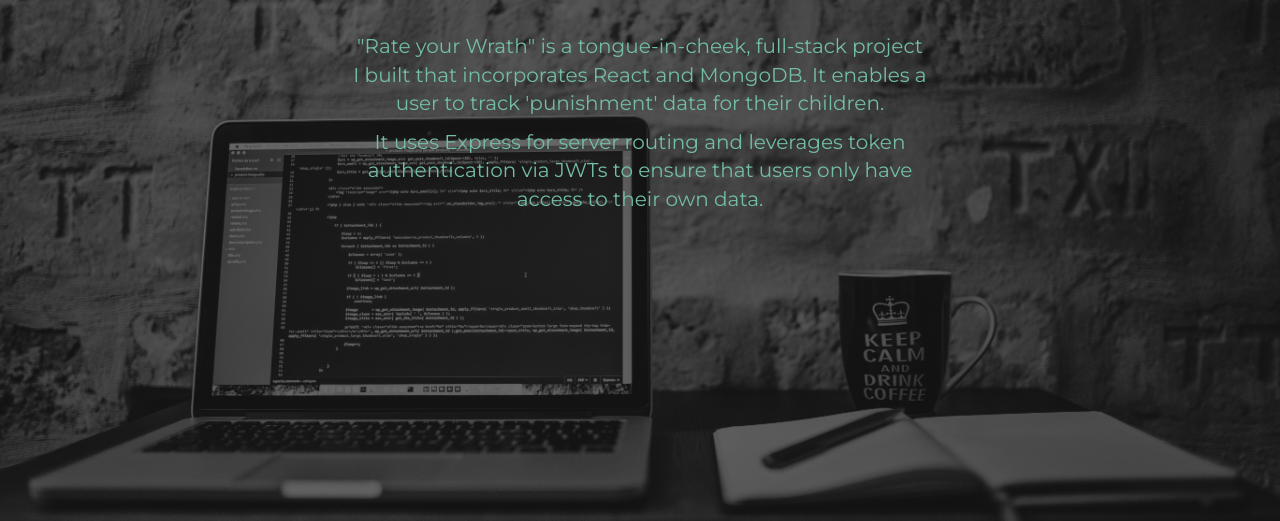
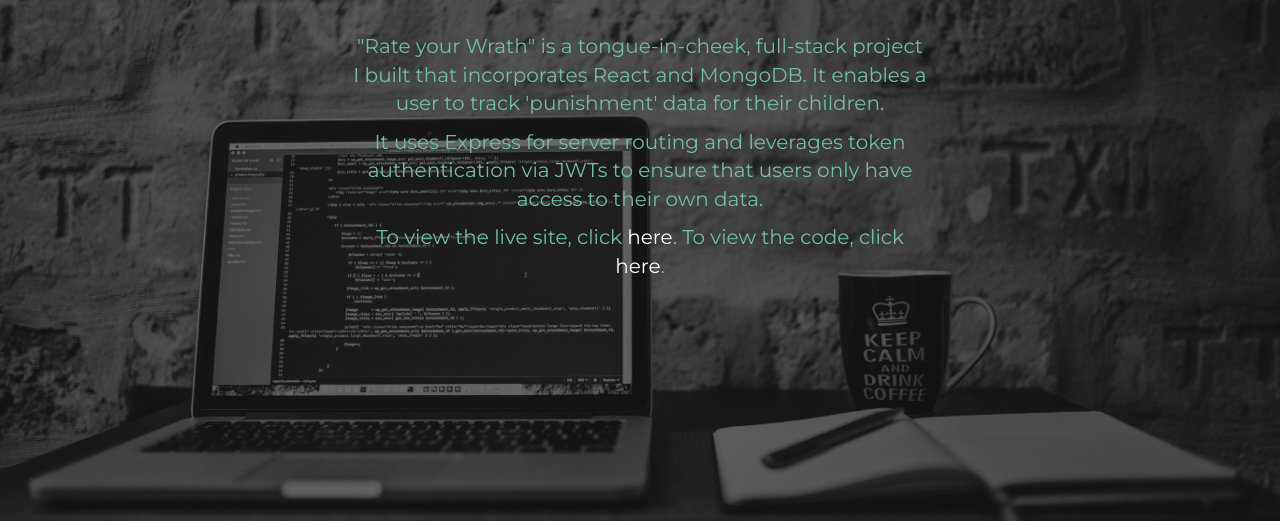
Before and after one commit to KyBEx/my-portfolio, a PHP site: page /wrath.html in a window 1280 px wide. Shown: the part 178-699 px from the top of the page. Run offline with PHP 8.4, Linux system fonts and the light colour scheme; some libraries are stand-ins or nearby versions; some web fonts are replaced.

Commit message:
added links

```diff
--- a/style.css
+++ b/style.css
@@ -295,6 +295,10 @@ Profile / Contacts
     color: #72BDA3;
 }
 
+.link {
+    color: white;
+}
+
 
 
 
--- a/wrath.html
+++ b/wrath.html
@@ -14,6 +14,7 @@
             <div id="description-container">
                 <p class="project-description">"Rate your Wrath" is a tongue-in-cheek, full-stack project I built that incorporates React and MongoDB. It enables a user to track 'punishment' data for their children.</p>
                 <p class="project-description">It uses Express for server routing and leverages token authentication via JWTs to ensure that users only have access to their own data.</p>
+                <p class="project-description">To view the live site, click <a href="https://rate-your-wrath.herokuapp.com/"class="link">here</a>. To view the code, click <a href="https://github.com/KyBEx/rate-your-wrath"class="link">here</a>.
             </div>
 
         </div>
```
